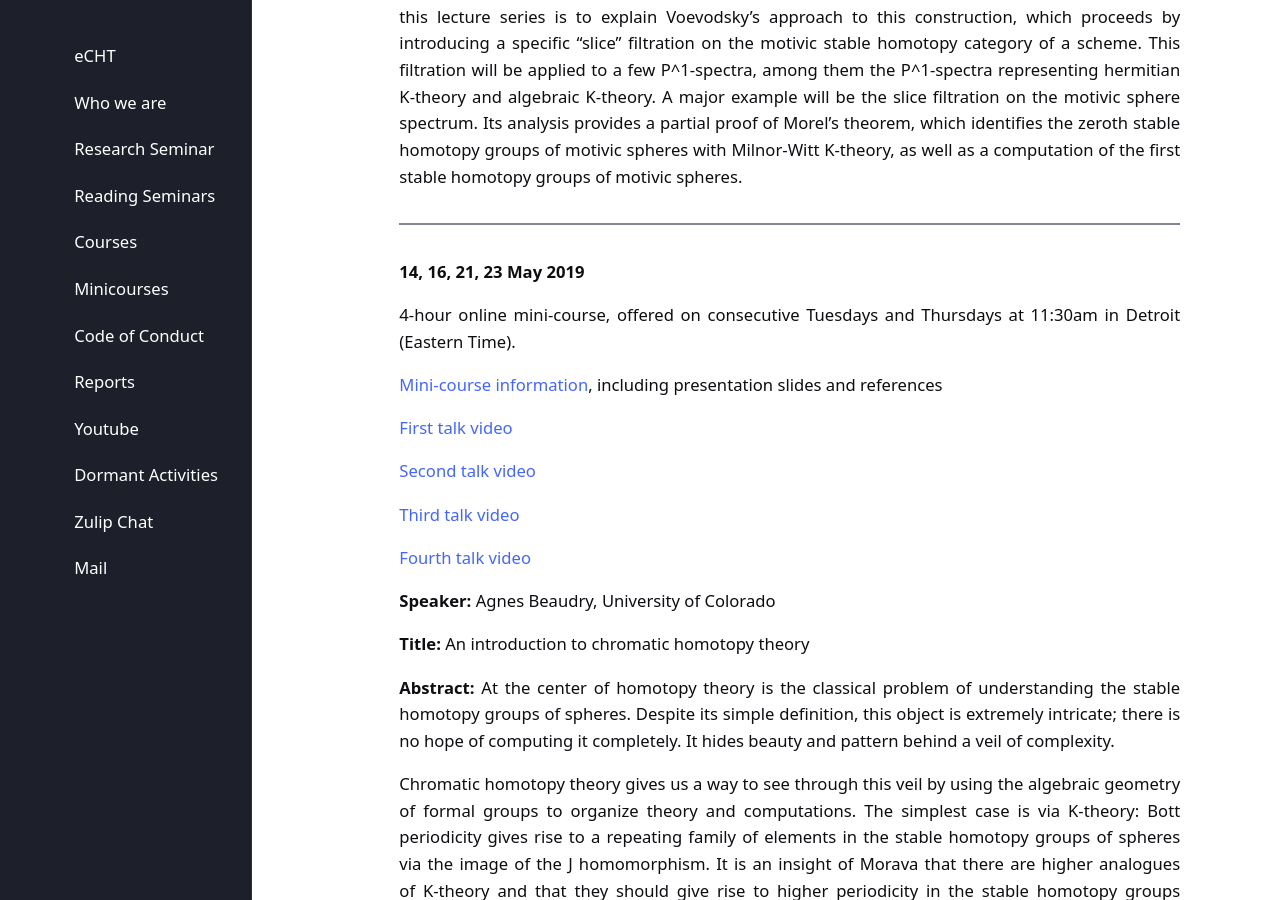
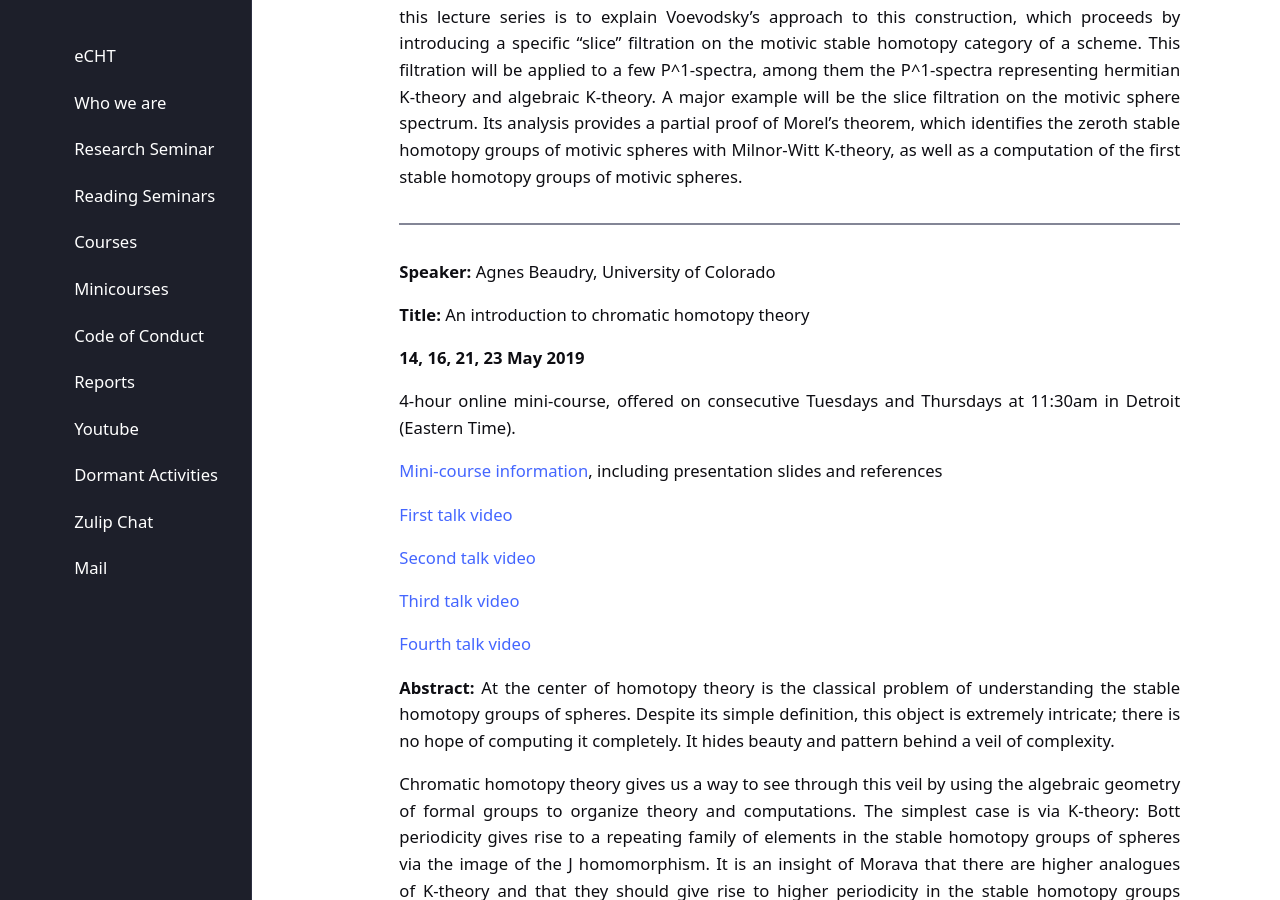
Before and after one commit to eCHTorc/eCHTorc.github.io, a Jekyll site: the page built from echt-minicourses.html, in a window 1280 px wide and 900 px high, scrolled down 8559 px. Built offline with Jekyll 4.4.1, drawn with Linux system fonts in a browser that asks for light colours.

Commit message:
minor edits

```diff
--- a/echt-courses.html
+++ b/echt-courses.html
@@ -13,7 +13,7 @@ layout: page
 </main>
 
 <p>
-<a href="https://echtorc.github.io/course-on-stable-homotopy-theory/"></a>
+<a href="https://echtorc.github.io/course-on-stable-homotopy-theory/">
 Materials and curriculum for a stable homotopy theory course</a>
 </p>
 
--- a/echt-minicourses.html
+++ b/echt-minicourses.html
@@ -534,6 +534,14 @@ This course will begin with a brief introduction to equivariant homotopy theory
 
 <hr>
 
+<p>
+<strong> Speaker: </strong> Agnes Beaudry, University of Colorado
+</p>
+
+<p>
+<strong> Title: </strong> An introduction to chromatic homotopy theory
+</p>
+
 <strong> 14, 16, 21, 23 May 2019 </strong>
 
 <p>
@@ -558,14 +566,6 @@ This course will begin with a brief introduction to equivariant homotopy theory
 
 <p>
 <a href="https://www.youtube.com/watch?v=RMwaCPSriTc&feature=youtu.be"> Fourth talk video</a>
-</p>
-
-<p>
-<strong> Speaker: </strong> Agnes Beaudry, University of Colorado
-</p>
-
-<p>
-<strong> Title: </strong> An introduction to chromatic homotopy theory
 </p>
 
 <p>
```
